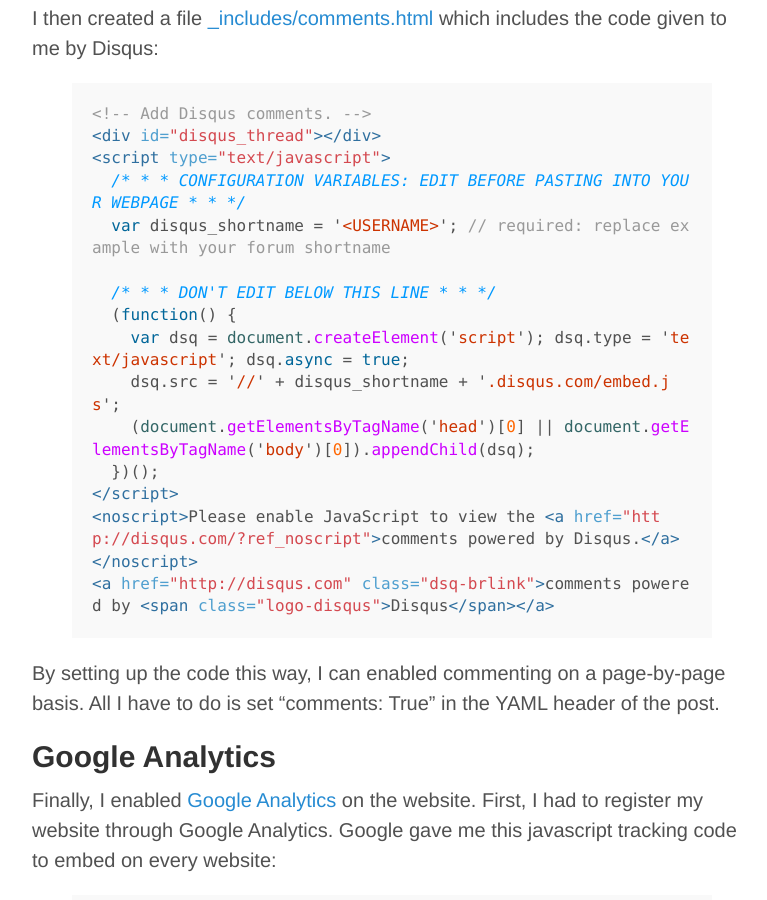
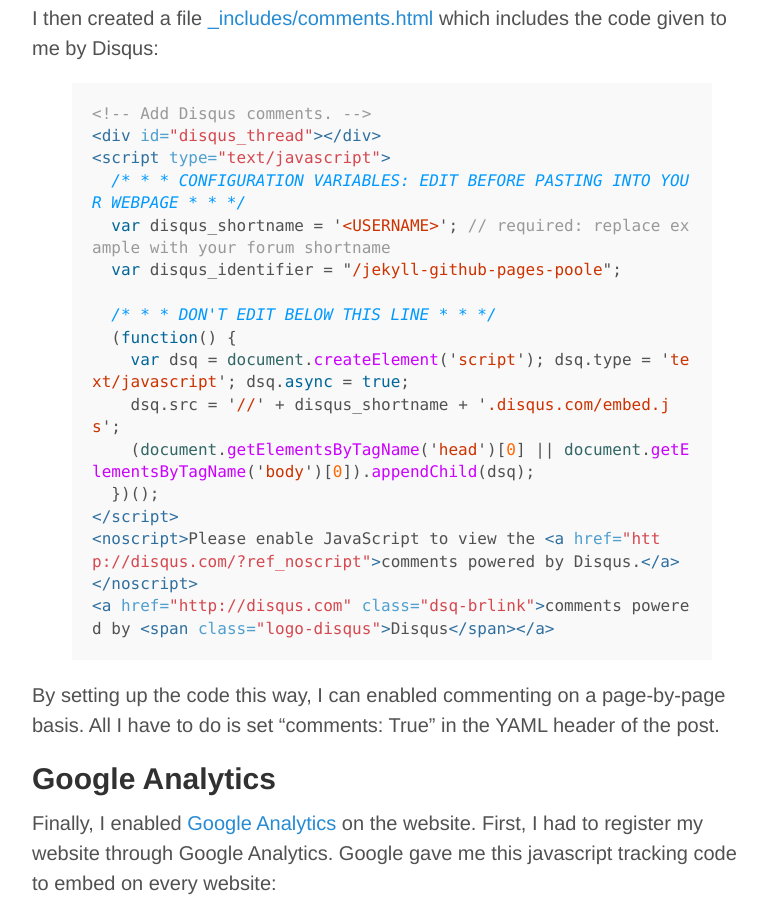
Before and after one commit to joshualande/joshualande.github.io, a Jekyll site: the page built from _posts/2014-02-03-jekyll-github-pages-poole.md, in a window 1280 px wide and 900 px high, scrolled down 4959 px. Shown: the whole window, without its empty margins (248-1015 px from the left). Built offline with Jekyll 4.4.1, drawn with Linux system fonts in a browser that asks for light colours; Markdown is read by kramdown in place of the engine named in the settings.

Commit message:
Adds identifier var to tutorial code

```diff
--- a/_posts/2014-02-03-jekyll-github-pages-poole.md
+++ b/_posts/2014-02-03-jekyll-github-pages-poole.md
@@ -158,6 +158,7 @@ I then created a file [_includes/comments.html](https://github.com/joshualande/j
 <script type="text/javascript">
   /* * * CONFIGURATION VARIABLES: EDIT BEFORE PASTING INTO YOUR WEBPAGE * * */
   var disqus_shortname = '<USERNAME>'; // required: replace example with your forum shortname
+  var disqus_identifier = "{{ site.disqusid }}{{ page.url | replace:'index.html','' }}";
 
   /* * * DON'T EDIT BELOW THIS LINE * * */
   (function() {
```
